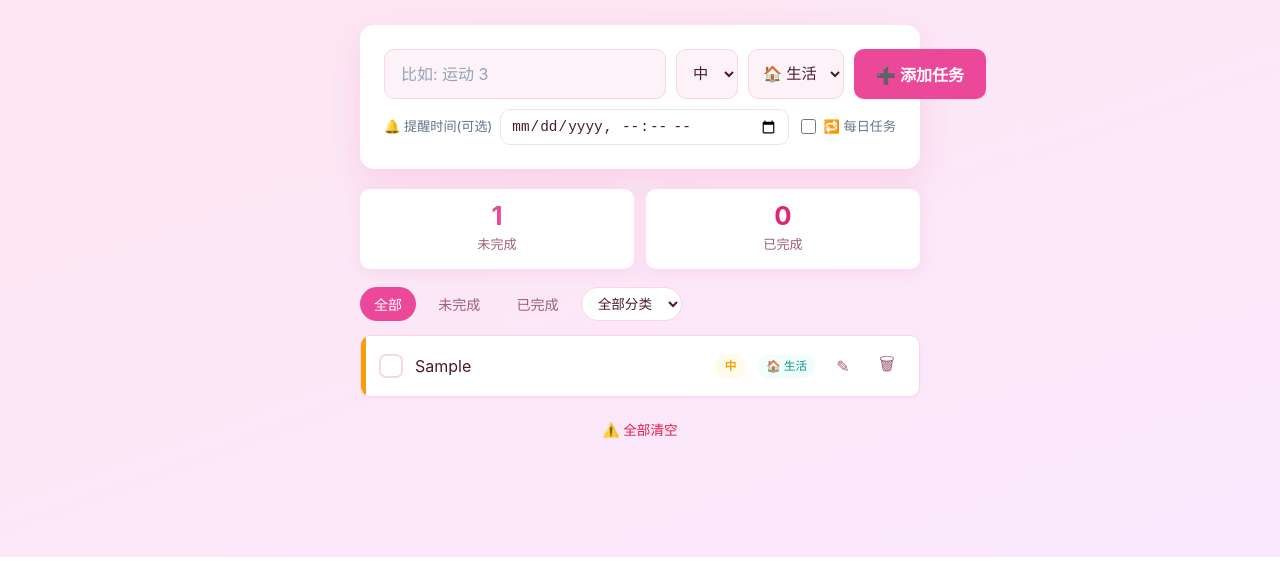
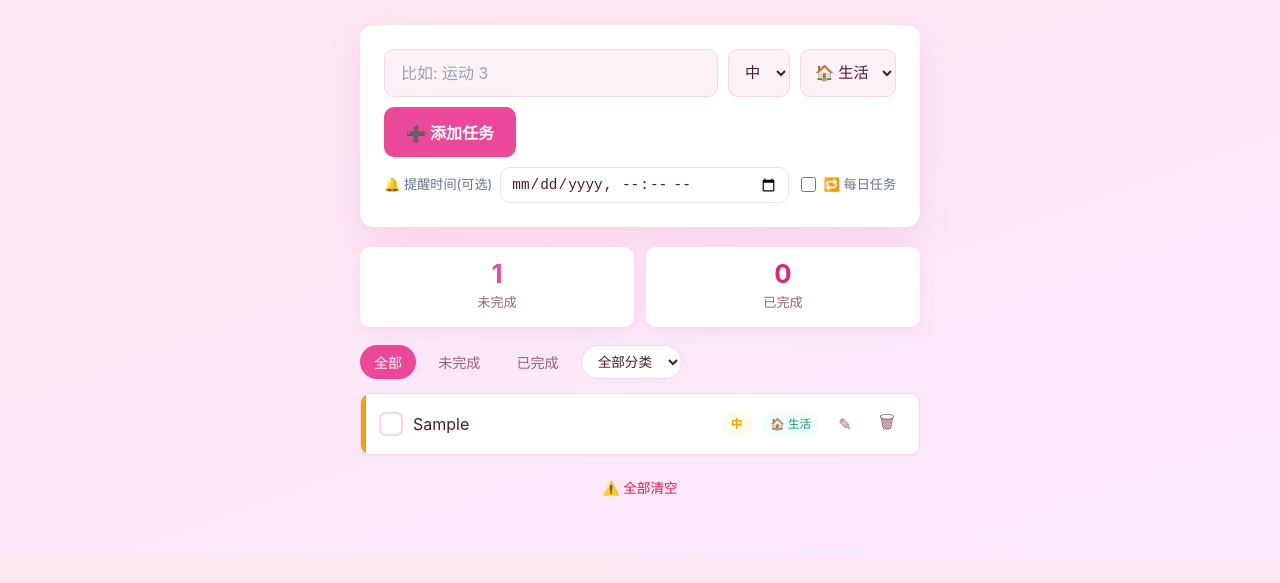
Before and after one commit to Thebaby9/thing, a website built with Vite: page project/index.html in a window 1280 px wide. Both pictures are taken after typing "Sample" into the empty fields and a click on the button "➕ 添加任务". Shown: the part 243-826 px from the top of the page. Before the commit the page ends 800 px from the top, so only its background shows below. Built offline with nearby package versions, Linux system fonts and the light colour scheme.

Commit message:
fix: 窄屏组件溢出(任务卡片/表单/筛选行允许换行,禁止横向滚动)

```diff
--- a/project/style.css
+++ b/project/style.css
@@ -33,6 +33,7 @@ body {
   margin: 0;
   min-height: 100vh;
   padding: 48px 20px 80px;
+  overflow-x: hidden;
   background: linear-gradient(160deg, #fde7f0 0%, #fce7f3 40%, #fae8ff 100%);
   background-attachment: fixed;
 }
@@ -93,6 +94,7 @@ body {
 
 .input-row {
   display: flex;
+  flex-wrap: wrap;
   gap: 10px;
 }
 
@@ -205,6 +207,7 @@ body {
 /* ===== Filters ===== */
 .filters {
   display: flex;
+  flex-wrap: wrap;
   gap: 8px;
   margin-bottom: 14px;
 }
@@ -243,8 +246,9 @@ body {
 
 .task-item {
   display: flex;
+  flex-wrap: wrap;
   align-items: center;
-  gap: 12px;
+  gap: 8px 10px;
   background: var(--card);
   border-radius: var(--radius-sm);
   padding: 14px 16px 14px 18px;
@@ -404,7 +408,8 @@ body {
 
 /* ===== Task text ===== */
 .task-text {
-  flex: 1;
+  flex: 1 1 55%;
+  min-width: 160px;
   font-size: 1rem;
   color: var(--text);
   word-break: break-word;
```
